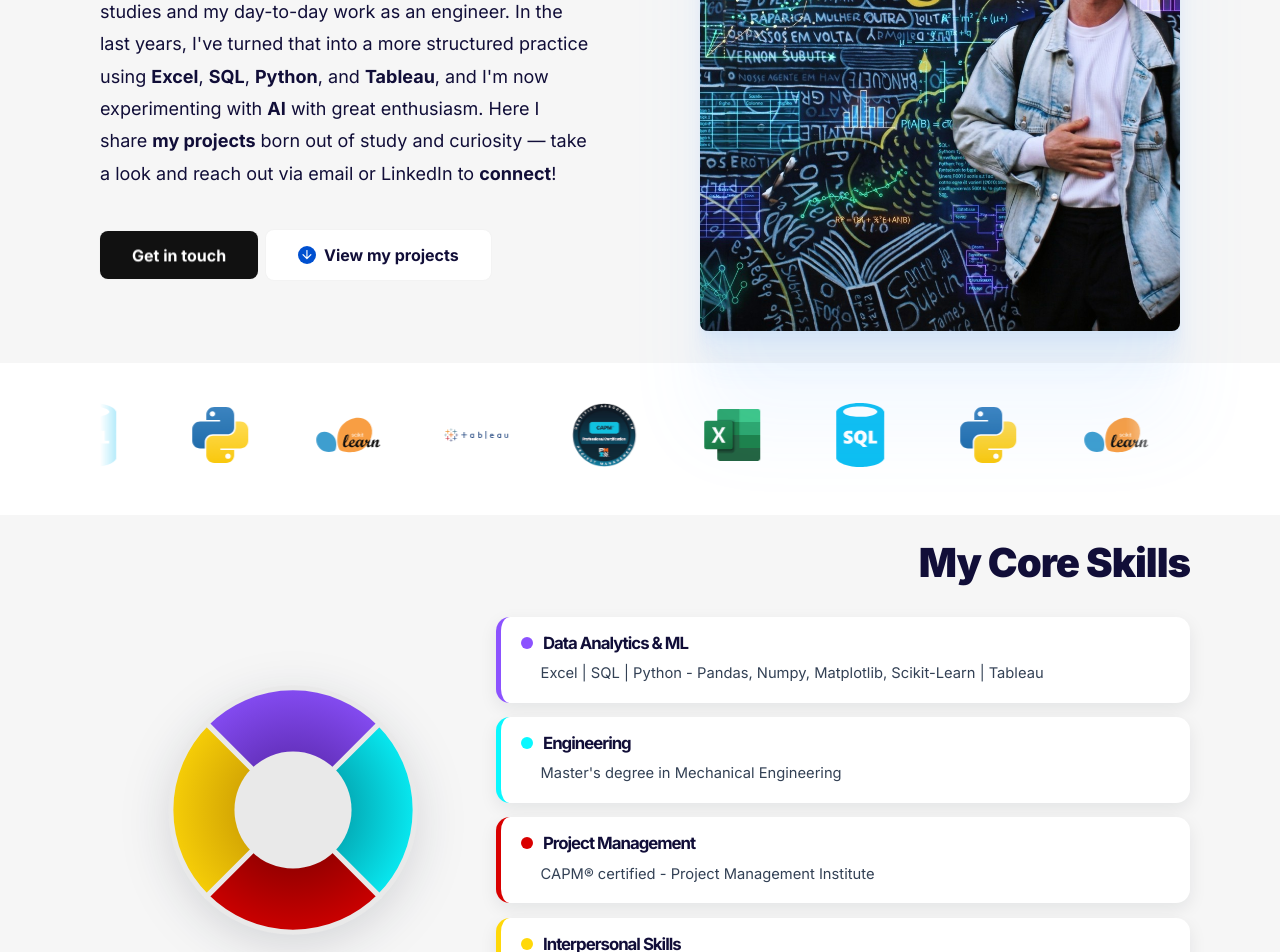
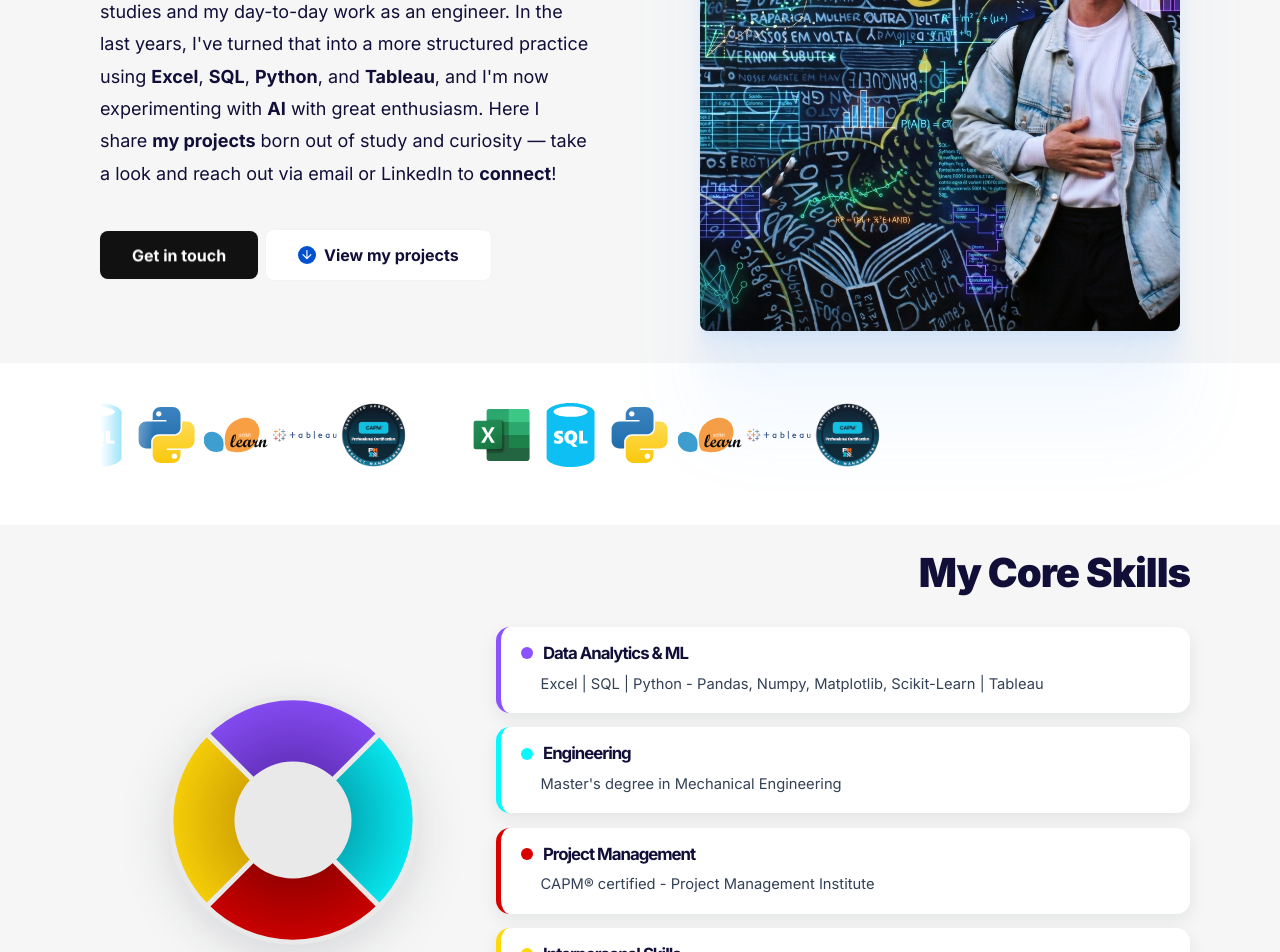
Before and after one commit to gcasarin/gcasarin.github.io, a Jekyll site: the page built from index.html, in a window 1280 px wide. Shown: the part 392-1344 px from the top of the page. Built offline with Jekyll 4.4.1, drawn with Linux system fonts in a browser that asks for light colours.

Commit message:
Update tools marquee structure for improved scrolling
Refactor tools marquee to use grouped items for continuous scrolling.

```diff
--- a/_includes/section-tools-marquee.html
+++ b/_includes/section-tools-marquee.html
@@ -3,20 +3,24 @@
   <div class="container">
     <div class="tools-marquee-banner" aria-label="Software and Certifications">
       <div class="tools-marquee__track">
+        <div class="tools-marquee__group">
           {% for item in site.data.tools_marquee.items %}
             <div class="tools-marquee__item">
-            <img src="{{ site.baseurl }}{{ item.icon }}" alt="{{ item.name }}" loading="lazy">
+              <img src="{{ site.baseurl }}{{ item.icon }}" alt="{{ item.name }}">
             </div>
           {% endfor %}
+        </div>
 
-        <!-- Duplicato per scorrimento continuo -->
+        <!-- Duplicato identico per scorrimento continuo senza stacchi -->
+        <div class="tools-marquee__group" aria-hidden="true">
           {% for item in site.data.tools_marquee.items %}
-          <div class="tools-marquee__item" aria-hidden="true">
+            <div class="tools-marquee__item">
               <img src="{{ site.baseurl }}{{ item.icon }}" alt="">
             </div>
           {% endfor %}
         </div>
       </div>
     </div>
+  </div>
 </section>
 <!-- end tools & certifications marquee -->
```
Lines whose indentation alone changed are shown as unchanged.
